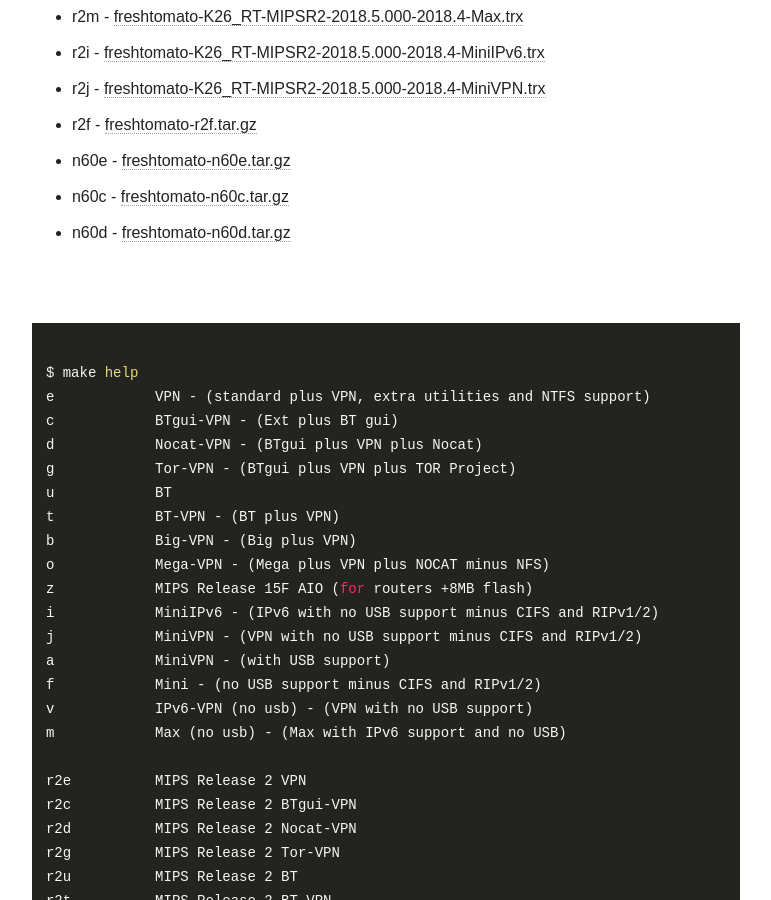
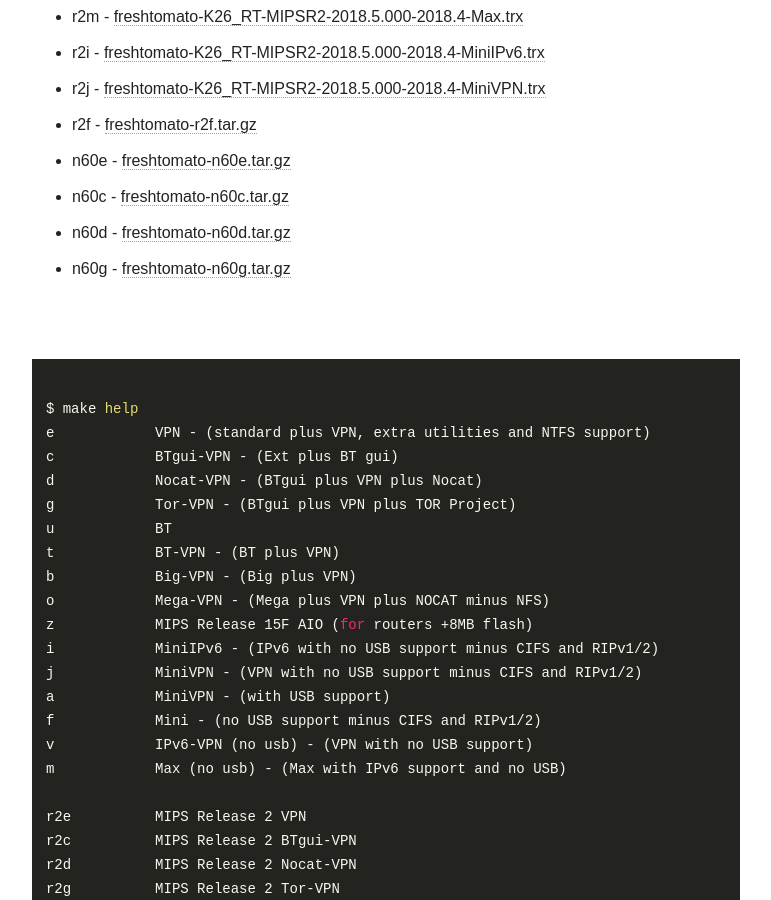
Before and after one commit to oglopss/freshtomato-mips-ci-jekyll, a Jekyll site: the page built from index.html, in a window 1280 px wide and 900 px high, scrolled down 1495 px. Shown: the whole window, without its empty margins (254-1025 px from the left). Built offline with Jekyll 4.4.1, drawn with Linux system fonts in a browser that asks for light colours; nearby versions of some CDN libraries.

Commit message:
Travis build 45 n60g pushed to gh-pages

```diff
--- a/_data/ss.yml
+++ b/_data/ss.yml
@@ -31,3 +31,4 @@
   - 0031 n60e freshtomato-n60e.tar.gz
   - 0032 n60c freshtomato-n60c.tar.gz
   - 0033 n60d freshtomato-n60d.tar.gz
+  - 0034 n60g freshtomato-n60g.tar.gz
```
